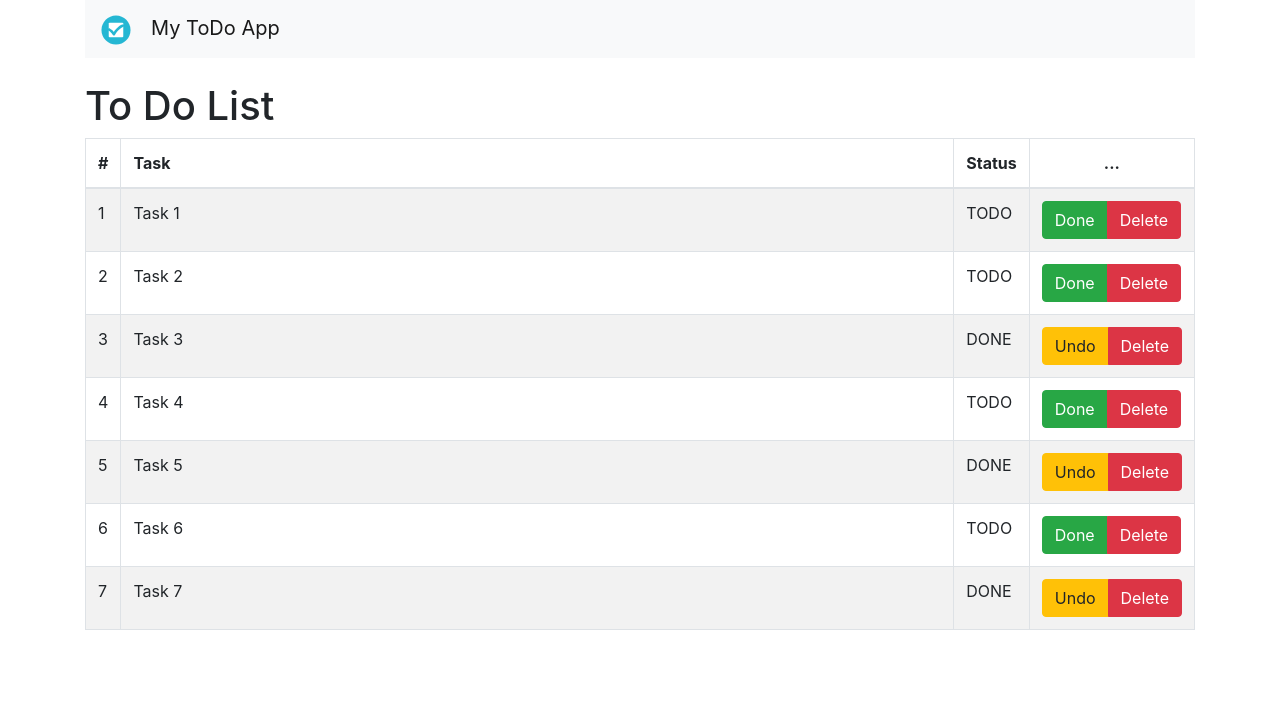
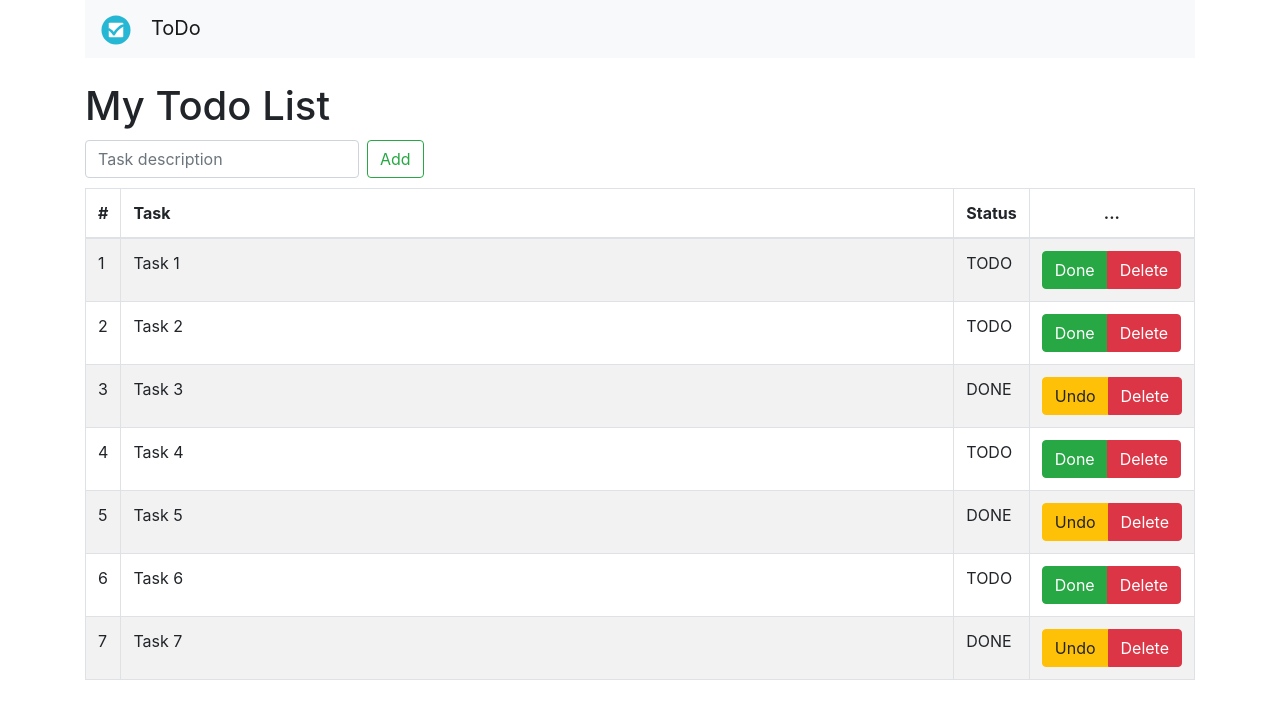
Before and after one commit to jess12345/todoapp, a React (Create React App) app in the folder todo_frontend/: page /tasks in a window 1280 px wide. Shown: the top 718 px of the page. Built offline with nearby package versions, Linux system fonts and the light colour scheme.

Commit message:
add addTask page

```diff
--- /dev/null
+++ b/todo_frontend/src/components/addTask.tsx
@@ -0,0 +1,23 @@
+import React from 'react'
+import { Form, FormControl, Button } from 'react-bootstrap'
+
+const componentCss = {
+  margin: '10px 0px'
+}
+
+const AppAddTask = () => {
+  return (
+    <div style={componentCss}>
+      <Form inline >
+        <FormControl type="text" placeholder="Task description" className="mr-sm-2" />
+        <Button onClick={() => clickAdd("xxx")} variant="outline-success">Add</Button>
+      </Form>
+    </div>
+  )
+}
+
+const clickAdd = (text: string) => {
+  console.log(`clicked add task`)
+}
+
+export default AppAddTask
--- a/todo_frontend/src/components/navbar.tsx
+++ b/todo_frontend/src/components/navbar.tsx
@@ -8,7 +8,7 @@ const AppNavbar = () => {
     <Navbar bg="light" expand="lg">
       <Navbar.Brand href="/">
         <img src={logo} className="App-logo" height="30px" alt="logo"/>
-        My ToDo App
+        ToDo
       </Navbar.Brand>
       <Navbar.Toggle aria-controls="basic-navbar-nav" />
       {/* <Navbar.Collapse id="basic-navbar-nav">
--- a/todo_frontend/src/pages/task.tsx
+++ b/todo_frontend/src/pages/task.tsx
@@ -1,6 +1,7 @@
 import React from 'react'
 import { Task, TaskProgress } from '../models/task'
 import AppTaskList from '../components/taskList'
+import AppAddTask from '../components/addTask'
 
 const todoTasks = [
   new Task(1, "Task 1"),
@@ -25,7 +26,8 @@ const doneTasks = [
 const TaskPage = () => {
   return (
     <div>
-      <h1>To Do List</h1>
+      <h1>My Todo List</h1>
+      <AppAddTask />
       <AppTaskList taskList={todoTasks} />
     </div>
   )
```
